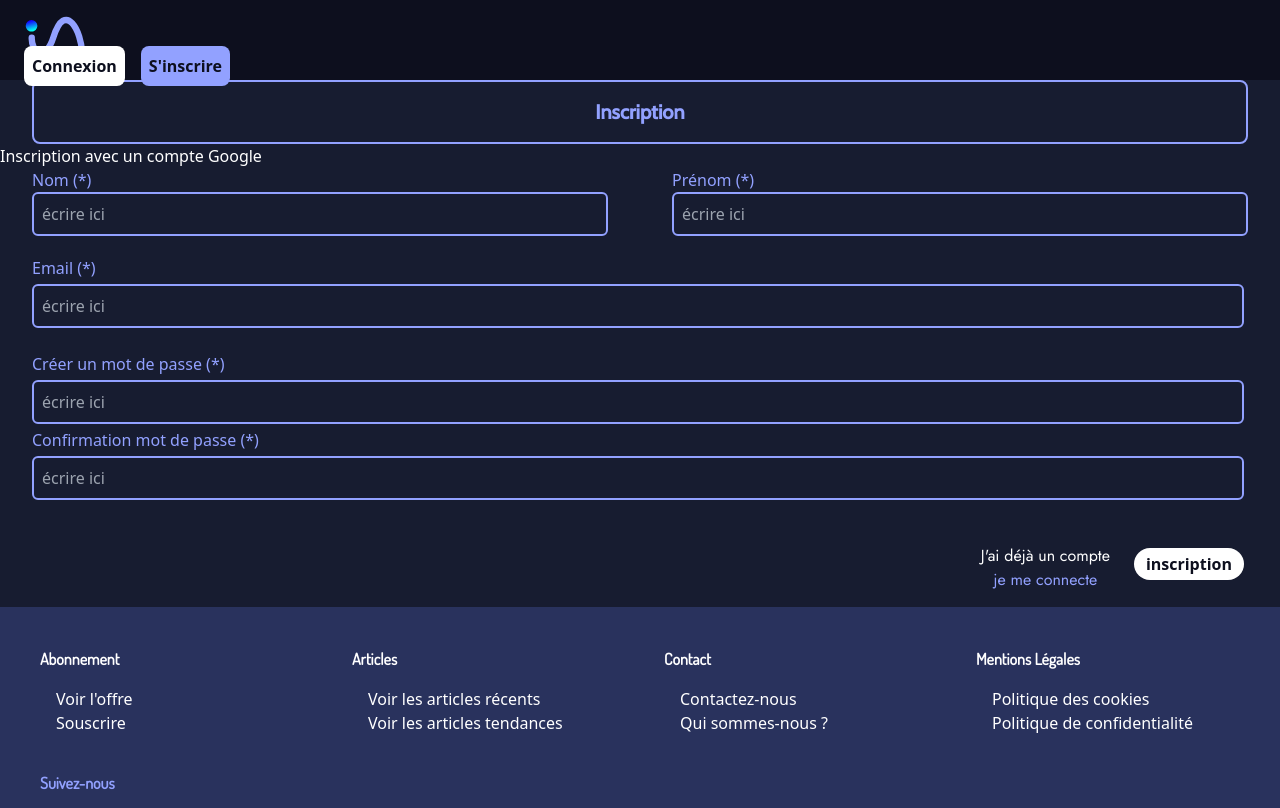
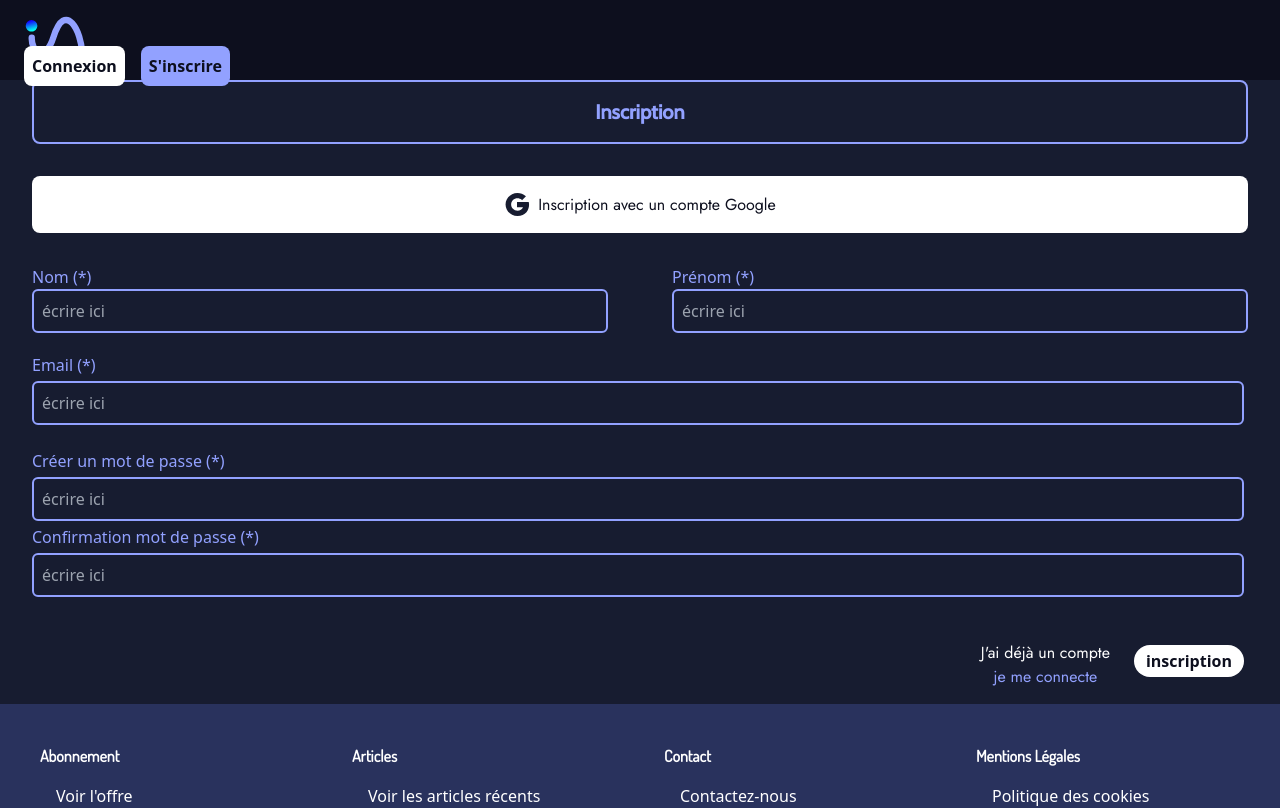
Before and after one commit to marionmura/ProjetS2_marion_yann_aline, a Vue app: page /Inscription in a window 1280 px wide. Shown: the top 808 px of the page. Built offline with nearby package versions, Linux system fonts and the light colour scheme.

Commit message:
page inscription ok

```diff
--- /dev/null
+++ b/src/components/icons/Googleicon.vue
@@ -0,0 +1,6 @@
+<template>
+    <svg width="26" height="25" viewBox="0 0 26 25" fill="none" xmlns="http://www.w3.org/2000/svg">
+    <path d="M13.5179 24C6.92247 24 1.55591 18.8418 1.55591 12.5C1.55591 6.1582 6.92247 1 13.5179 1C16.5059 1 19.3659 2.06445 21.5739 3.99805L21.9761 4.35156L18.0314 8.14453L17.6658 7.84375C16.5079 6.89062 15.0353 6.36523 13.5179 6.36523C9.99981 6.36523 7.13575 9.11719 7.13575 12.5C7.13575 15.8828 9.99981 18.6348 13.5179 18.6348C16.055 18.6348 18.0598 17.3887 19.0043 15.2656H12.9979V10.0879L24.7243 10.1035L24.8117 10.5C25.4231 13.291 24.9336 17.3965 22.4554 20.334C20.4039 22.7656 17.3976 24 13.5179 24Z" fill="#171C30"/>
+    </svg>
+
+</template>
--- a/src/pages/Inscription.vue
+++ b/src/pages/Inscription.vue
@@ -1,9 +1,14 @@
+<script setup lang="ts">
+import Googleicon from '../components/icons/Googleicon.vue'
+</script>
+
 <template>
     <div class="pt-20 bg-grisbg text-white">
     <h1 class="ml-[2rem] mr-[2rem] p-4 text-center text-violet border-2 rounded-lg">Inscription</h1>
 
-    <div>
-        Inscription avec un compte Google
+    <div class="my-8 ml-[2rem] mr-[2rem] flex flex-row gap-2 p-4 bg-white rounded-lg justify-center items-center">
+        <Googleicon/>
+        <p class="text-noirbackground">Inscription avec un compte Google</p>
     </div>
 
     <form>
```
